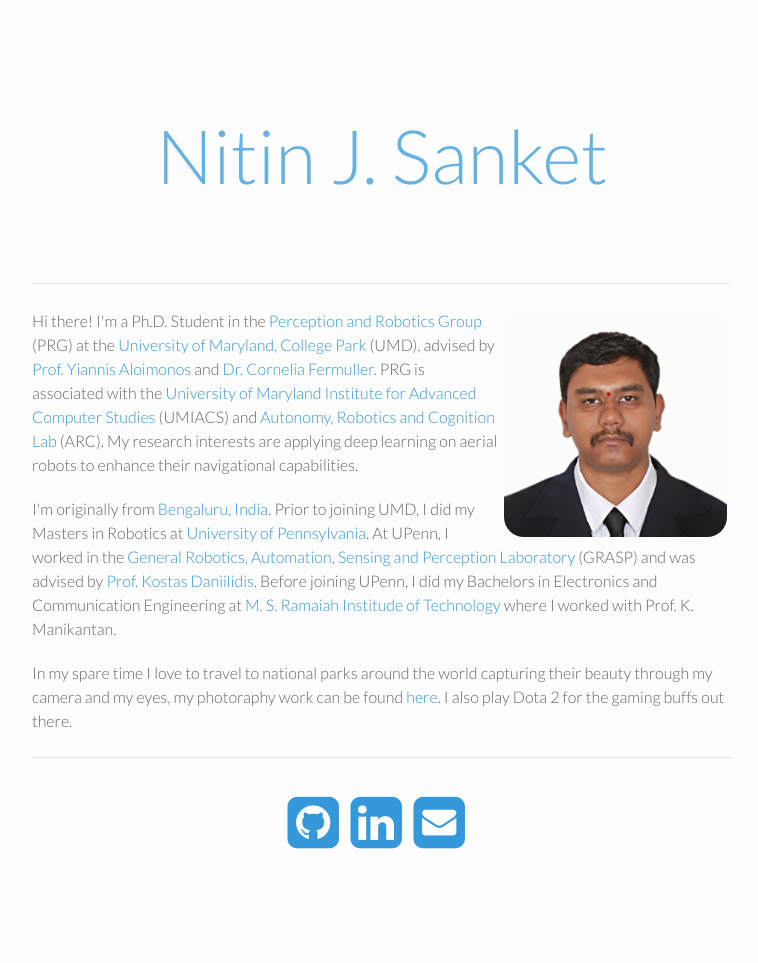
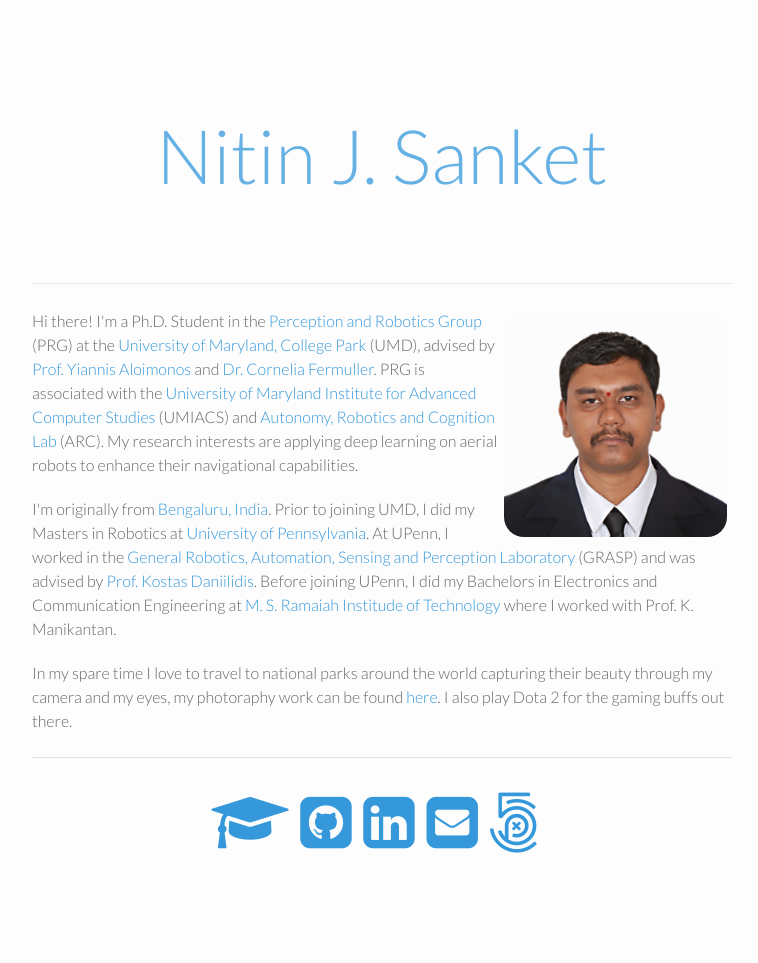
Before and after one commit to NitinJSanket/nitinjsanket.github.io.bak, a Jekyll site: the page built from index.html, in a window 1280 px wide. Shown: the part 100-1063 px from the top of the page, without its empty margins (258-1016 px from the left). Built offline with Jekyll 4.4.1, drawn with Linux system fonts in a browser that asks for light colours; the list of posts is cut into pages by our own code; grey boxes are pictures that could not be loaded.

Commit message:
Added more logos at bottom

```diff
--- a/index.html
+++ b/index.html
@@ -18,7 +18,7 @@ layout: default
   <br/>
   <span class="contacticon center">
     <a href="//scholar.google.com/citations?user={{ site.author.scholar }}">
-      <i class="fa fa-graduation-cap-square" target="_blank"></i>
+      <i class="fa fa-graduation-cap" target="_blank"></i>
     </a>
     <a href="//github.com/{{ site.author.github }}" target="_blank">
       <i class="fa fa-github-square"></i>
@@ -30,7 +30,7 @@ layout: default
       <i class="fa fa-envelope-square"></i>
     </a>
      <a href="//500px.com/{{ site.author.500px }}" target="_blank">
-      <i class="fa fa-500px-square"></i>
+      <i class="fa fa-500px"></i>
     </a>
     <a href="//instagram.com/{{ site.author.instagram }}" target="_blank">
       <i class="fa fa-instagram-square"></i>
```
